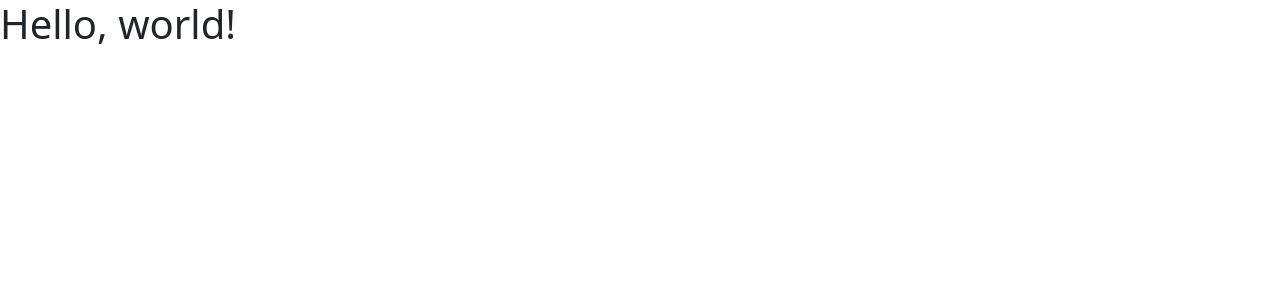
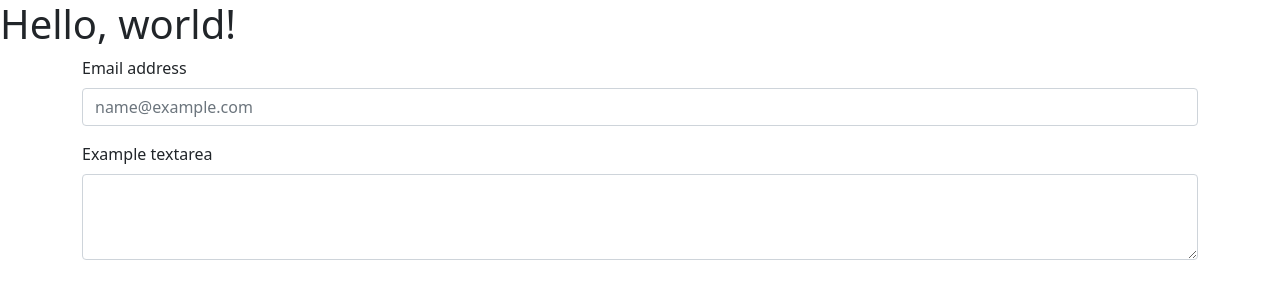
Before and after one commit to todd-nordquist/centralized-workflow, a plain HTML site: page index.html in a window 1280 px wide. Drawn offline with nearby package versions, Linux system fonts and the light colour scheme.

Commit message:
Add basic log-in form.

```diff
--- a/index.html
+++ b/index.html
@@ -13,6 +13,17 @@
   <body>
     <h1>Hello, world!</h1>
 
+    <div class="container">
+      <div class="mb-3">
+  <label for="exampleFormControlInput1" class="form-label">Email address</label>
+  <input type="email" class="form-control" id="exampleFormControlInput1" placeholder="name@example.com">
+</div>
+<div class="mb-3">
+  <label for="exampleFormControlTextarea1" class="form-label">Example textarea</label>
+  <textarea class="form-control" id="exampleFormControlTextarea1" rows="3"></textarea>
+</div>
+    </div>
+
     <!-- Optional JavaScript; choose one of the two! -->
 
     <!-- Option 1: Bootstrap Bundle with Popper -->
```
